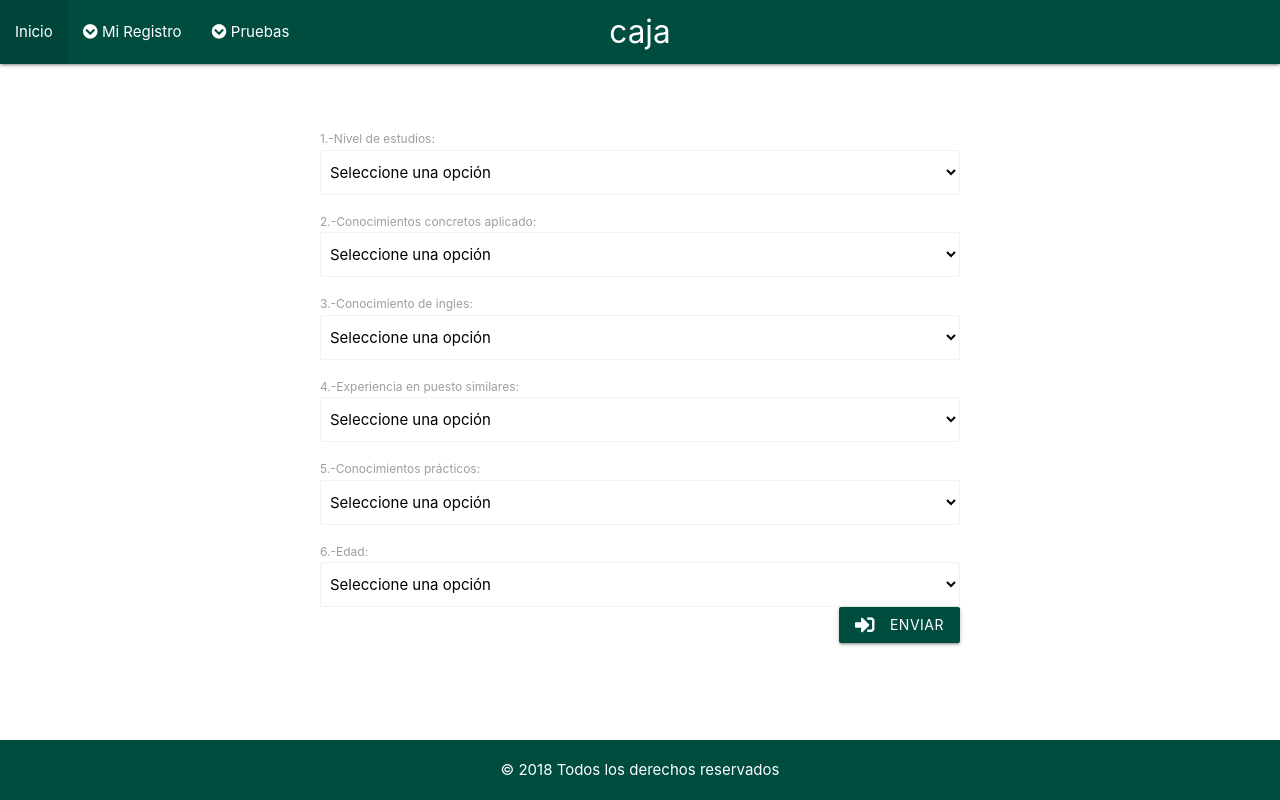
After one commit to CrHernandez073/WebDesiciones, a Django app: page /form_caja/ in a window 1280 px wide. The commit adds this page. Run offline with Django 3.2, Linux system fonts and the light colour scheme; some libraries are stand-ins or nearby versions.

Commit message:
Realice el formulario de caja cree un html llamado form_caja hice una views y le cree la url

```diff
--- a/app_proyecto/views.py
+++ b/app_proyecto/views.py
@@ -70,3 +70,9 @@ class form_persona_domicilio(CreateView):
     model = models.DireccionPersonas
     fields = "__all__"
     success_url = reverse_lazy("login")
+
+class form_caja(CreateView):
+    template_name= "app_proyecto/form_caja.html"
+    model = models.AreasTrabajo
+    fields = "__all__"
+    success_url = reverse_lazy("login")
--- a/django_proyecto/urls.py
+++ b/django_proyecto/urls.py
@@ -19,4 +19,6 @@ urlpatterns = [
    # 1.- Crear a la persona
 	path('form_persona/', views.form_persona.as_view(), name = 'form_persona'),
 	path('form_persona_domicilio/', views.form_persona_domicilio.as_view(), name = 'form_persona_domicilio'),
+    path('form_caja/', views.form_caja.as_view(), name = 'form_caja'),
+
 ]
--- a/templates/app_proyecto/base.html
+++ b/templates/app_proyecto/base.html
@@ -27,7 +27,7 @@
         <li><a href="../form_persona_domicilio">Domicilio</a></li>
      </ul>
      <ul id="drop_examenes_puestos" class="dropdown-content">
-        <li><a href="../form_puesto_caja">Caja</a></li>
+        <li><a href="../form_caja">Caja</a></li>
      </ul>
 	{% endblock %}
 	{% block navbar %}
--- /dev/null
+++ b/templates/app_proyecto/form_caja.html
@@ -0,0 +1,129 @@
+{% extends 'app_proyecto/base.html' %}
+
+{% block titulo %}Caja{% endblock %}
+
+{% block titulo_navbar %}caja{% endblock %}
+
+{% block contenido %}
+
+<div class="container" style="width: 50%;">
+	<form method="post" >
+	    {% csrf_token %}
+
+<div class="input-field col s12">
+	<select multiple>
+	    <option value="" disabled selected> 1.-Nivel de estudios </option>
+	    <option value="1">Secundaria</option>
+	    <option value="2">Preparatoria</option>
+	    <option value="3">Superior</option>
+	</select>
+</div>
+	<label> 1.-Nivel de estudios: </label>
+	<select class="browser-default">
+		<option value="" disabled selected>Seleccione una opción</option>
+	    <option value="1">Secundaria</option>
+	    <option value="2">Preparatoria</option>
+	    <option value="3">Superior</option>
+	</select>
+
+
+
+<div class="input-field col s12">
+	<select multiple>
+		<option value="" disabled selected> 2.-Conocimientos concretos aplicado: </option>
+		<option value="1">Solución de problemas</option>
+		<option value="2">Operaciones básicas para atender eventualidades en cajas</option>
+	    <option value="3">Aplicaciones básicas psicológicas para dirigirse al cliente</option>
+		<option value="4">Atención y soluciones para el cliente</option>
+	</select>
+</div>
+	<label> 2.-Conocimientos concretos aplicado: </label>
+	<select class="browser-default">
+		<option value="" disabled selected>Seleccione una opción</option>
+    	<option value="1">Solución de problemas</option>
+    	<option value="2">Operaciones básicas para atender eventualidades en cajas</option>
+    	<option value="3">Aplicaciones básicas psicológicas para dirigirse al cliente</option>
+     	<option value="4">Atención y soluciones para el cliente</option>
+	</select>
+
+
+<div class="input-field col s12">
+	<select multiple>
+		<option value="" disabled selected> 3.-Conocimiento de ingles: </option>
+	    <option value="1">Básico</option>
+	    <option value="2">Intermedio</option>
+	    <option value="3">Avanzado</option>
+   		<option value="4">Nada</option>
+	</select>
+</div>
+	<label>3.-Conocimiento de ingles: </label>
+  	<select class="browser-default">
+  		<option value="" disabled selected>Seleccione una opción</option>
+    	<option value="1">Básico</option>
+    	<option value="2">Intermedio</option>
+    	<option value="3">Avanzado</option>
+   		<option value="4">Nada</option>
+	</select>
+
+
+
+<div class="input-field col s12">
+	<select multiple>
+		<option value="" disabled selected> 4.-Experiencia en puesto similares: </option>
+		<option value="1">Auxiliar especializado en cajas</option>
+    	<option value="2">Auxiliar </option>
+    	<option value="3">Subjefe en cajas</option>
+   		<option value="4">Sin experiencia</option>
+	</select>
+</div>
+	<label> 4.-Experiencia en puesto similares: </label>
+  	<select class="browser-default">
+  		<option value="" disabled selected>Seleccione una opción</option>
+    	<option value="1">Auxiliar especializado en cajas</option>
+    	<option value="2">Auxiliar </option>
+    	<option value="3">Subjefe en cajas</option>
+   		<option value="4">Sin experiencia</option>
+	</select>
+
+<div class="input-field col s12">
+	<select multiple>
+ 		<option value="" disabled selected> 5.-Conocimientos prácticos: </option>
+    	<option value="1">Control de personal</option>
+    	<option value="2">Constante apego a políticas </option>
+    	<option value="3">Estrategia en distribución del personal según la carga de trabajo </option>
+   		<option value="4">Facilidad de palabra ante situaciones con el cliente.</option>
+	</select>
+</div>
+	<label> 5.-Conocimientos prácticos: </label>
+  	<select class="browser-default">
+  		<option value="" disabled selected>Seleccione una opción</option>
+    	<option value="1">Control de personal</option>
+    	<option value="2">Constante apego a políticas </option>
+    	<option value="3">Estrategia en distribución del personal según la carga de trabajo </option>
+   		<option value="4">Facilidad de palabra ante situaciones con el cliente.</option>
+	</select>
+
+<div class="input-field col s12">
+	<select multiple>
+	    <option value="" disabled selected> 6.-Edad  </option>
+	    <option value="1">21 a 30</option>
+	    <option value="2">31 a 40</option>
+	    <option value="3">41 a 50</option>
+	</select>
+</div>
+	<label> 6.-Edad: </label>
+	<select class="browser-default">
+		<option value="" disabled selected>Seleccione una opción</option>
+	    <option value="1">21 a 30</option>
+	    <option value="2">31 a 40</option>
+	    <option value="3">41 a 50</option>
+	</select>
+
+		<div class="right">
+			<button class="btn waves-effect teal darken-4" type="submit">Enviar
+			  	<i class="fas fa-sign-in-alt left"></i>
+			 </button>
+		</div>
+	</form>
+</div>
+{% endblock %}
```
Also changed, not shown: 1 other file.
